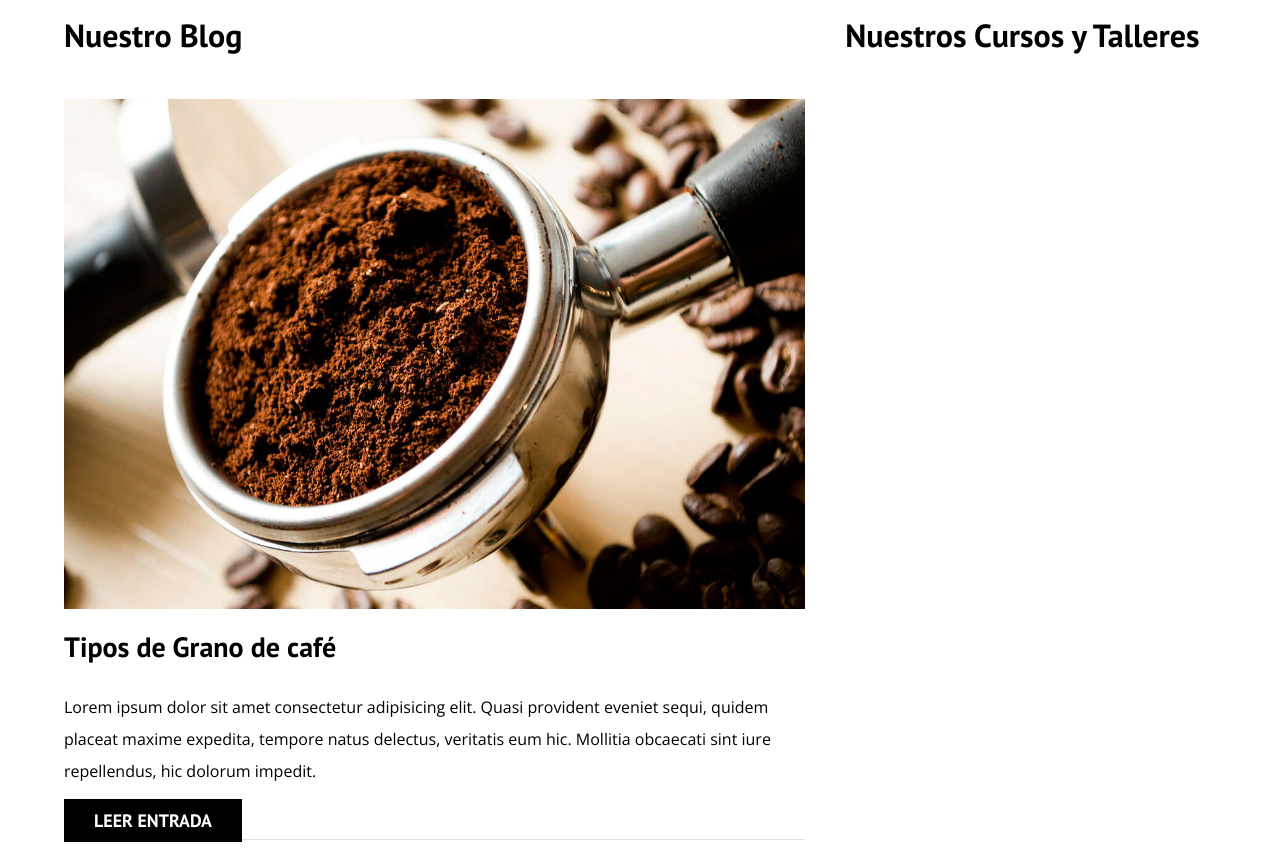
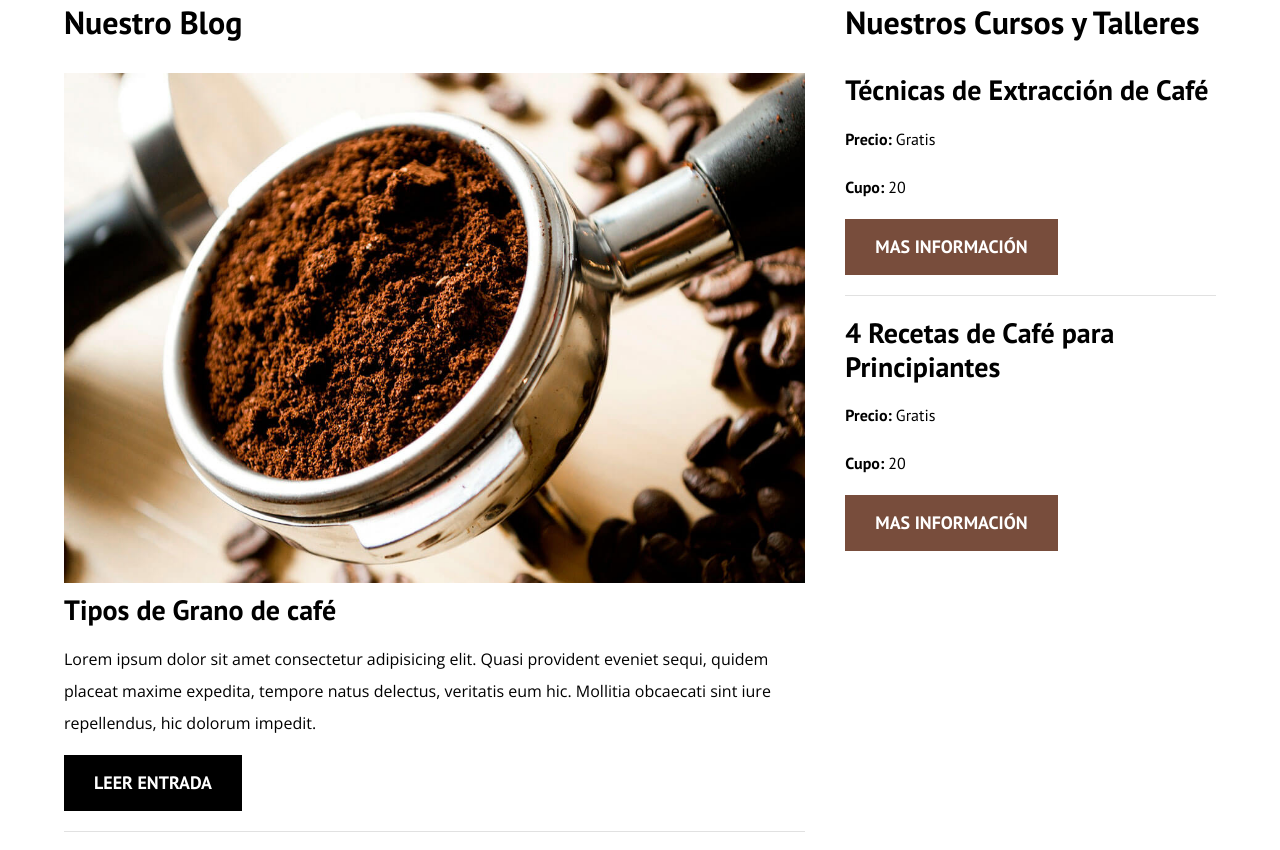
Before and after one commit to Firelx/blog-cafe, a plain HTML site: page index.html in a window 1280 px wide. Shown: the part 629-1479 px from the top of the page. Drawn offline with nearby package versions, Linux system fonts and the light colour scheme.

Commit message:
Crear barra lateral

```diff
--- a/css/styles.css
+++ b/css/styles.css
@@ -36,6 +36,7 @@ a {
 
 h1, h2, h3, h4 {
     font-family: var(--fuenteHeading);
+    line-height: 1.2;
 }
 
 h1 {
@@ -158,10 +159,37 @@ img {
 
 @media (min-width: 768px) {
     .boton {
-        display: inline;
+        display: inline-block;
     }
 }
 
 .boton--primario {
     background-color: var(--negro);
 }
+
+.boton--secundario {
+    background-color: var(--primario);
+}
+
+.cursos {
+    list-style: none;
+}
+
+.widget-curso {
+    border-bottom: 1px solid var(--gris);
+    margin-bottom: 2rem;
+}
+
+.widget-curso:last-of-type {
+    border-bottom: none;
+    margin-bottom: 0;
+}
+
+.widget-curso__label {
+    font-family: var(--fuenteHeading);
+    font-weight: bold;
+}
+
+.widget-curso__info {
+    font-weight: normal;
+}
--- a/index.html
+++ b/index.html
@@ -85,6 +85,29 @@
 
         <aside class="sidebar">
             <h3>Nuestros Cursos y Talleres</h3>
+
+            <ul class="cursos no-padding">
+                <li class="widget-curso">
+                    <h4 class="no-margin">Técnicas de Extracción de Café</h4>
+                    <p class="widget-curso__label">Precio:
+                        <span class="widget-curso__info">Gratis</span>
+                    </p>
+                    <p class="widget-curso__label">Cupo:
+                        <span class="widget-curso__info">20</span>
+                    </p>
+                    <a href="entrada.html" class="boton boton--secundario">Mas información</a>
+                </li>
+                <li class="widget-curso">
+                    <h4 class="no-margin">4 Recetas de Café para Principiantes</h4>
+                    <p class="widget-curso__label">Precio:
+                        <span class="widget-curso__info">Gratis</span>
+                    </p>
+                    <p class="widget-curso__label">Cupo:
+                        <span class="widget-curso__info">20</span>
+                    </p>
+                    <a href="entrada.html" class="boton boton--secundario">Mas información</a>
+                </li>
+            </ul>
         </aside>
     </div>
 </body>
```
